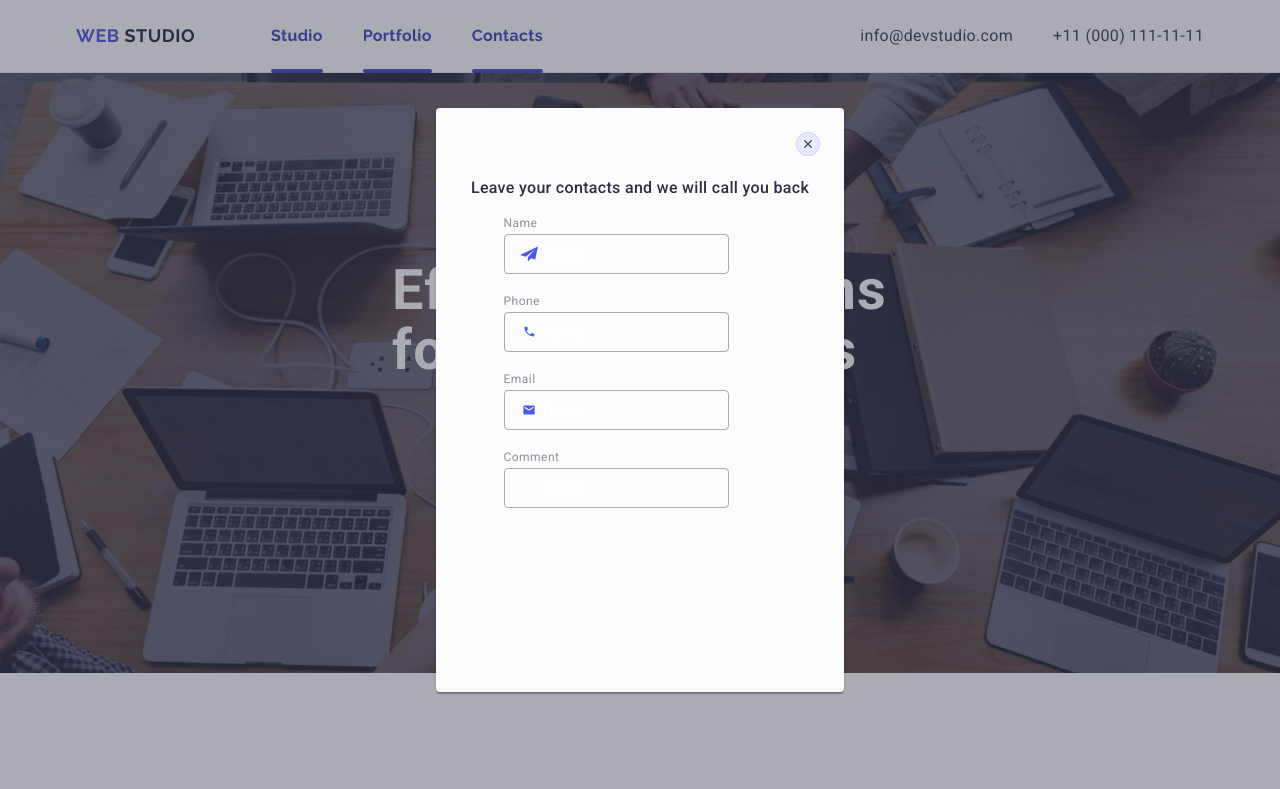
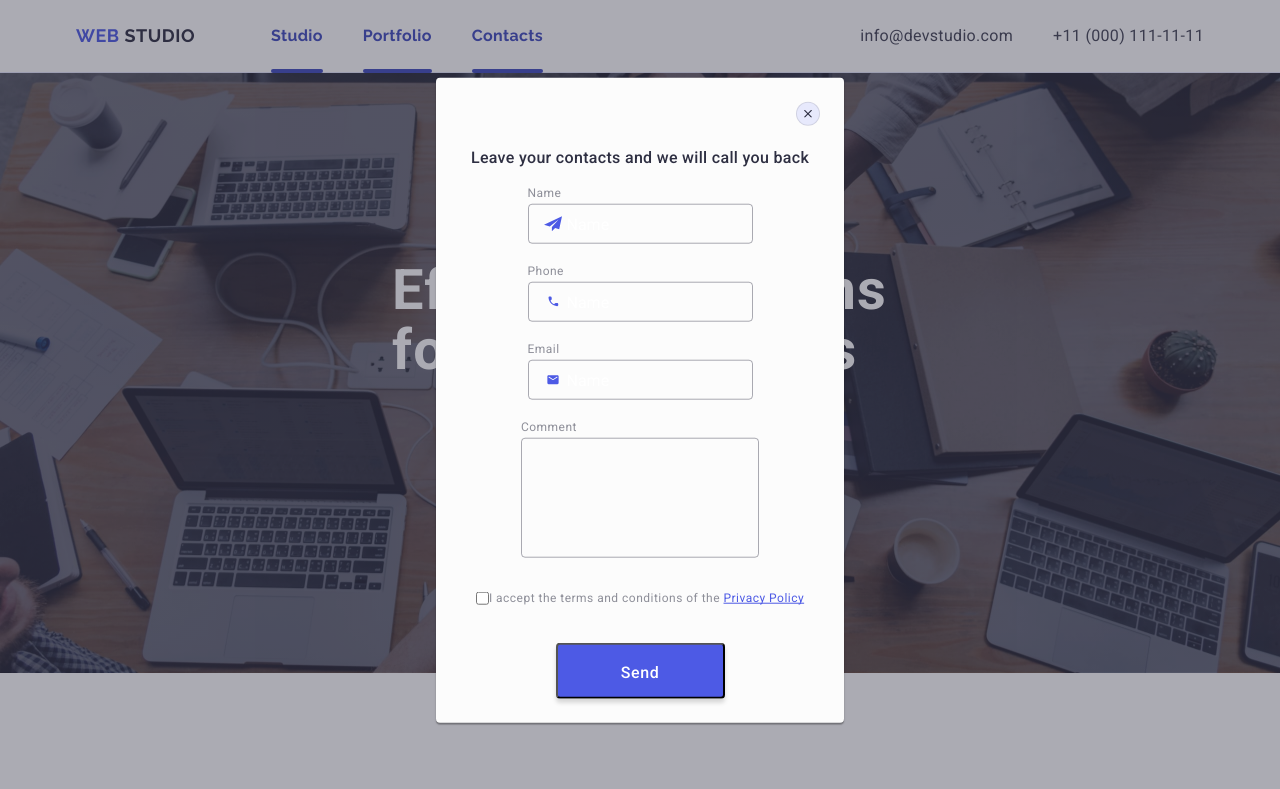
Before and after one commit to Legionchik/goit-markup-hw-06, a plain HTML site: page index.html in a window 1280 px wide. Shown: the top 789 px of the page. Drawn offline with nearby package versions, Linux system fonts and the light colour scheme.

Commit message:
commit message

```diff
--- a/css/styles.css
+++ b/css/styles.css
@@ -739,7 +739,10 @@ margin-top: 68px;
   flex-direction: column;
   gap: 12px;
   max-width: 360px;
+  margin-right: 24px;
+  margin-left: 24px;
   align-items: center;
+  justify-content: center;
 }
 
 
@@ -756,11 +759,9 @@ font-size: 12px;
 line-height: 117%;
 letter-spacing: 0.04em;
 color: #8e8f99;
+margin-bottom: 4px;
+align-items: center;
 display: block;
-margin-bottom: 4px;
-display: flex;
-align-items: center;
-
 }
 
 .icon-input {
@@ -782,6 +783,7 @@ align-items: center;
 .input-forma:focus {
   border-color: #4D5AE5;
 }
+
 .icon-forma{
   fill: #4d5ae5;
   padding: 3px 0px;
@@ -793,3 +795,78 @@ top: 50%;
 transform:translateY(-50%);
 transition: fill 250ms cubic-bezier(0.4, 0, 0.2, 1);
 }
+
+.client-coment{
+  margin-bottom: 16px
+}
+.coments {
+  width: 100%;
+  height: 120px;
+  font-size: 12px;
+  line-height: 1.17;
+  letter-spacing: 0.04em;
+  color: rgba(46, 47, 66, 0.4);
+  border: 1px solid rgba(46, 47, 66, 0.4);
+  border-radius: 4px;
+  background-color: transparent;
+  padding: 8px 16px;
+  outline: transparent;
+  resize: none;
+  transition: border-color 250ms cubic-bezier(0.4, 0, 0.2, 1);
+}
+.coments:focus {
+  border-color: #4D5AE5;
+}
+
+.user-privacy{
+  margin-bottom: 24px;
+  border-radius: 4px;
+width: 360px;
+height: 16px;
+display: flex;
+  align-items: center;
+  justify-content: center;
+  flex-direction: row;
+
+}
+
+.checkbox {
+border-radius: 4px;
+/* width: 360px;
+height: 16px; */
+}
+
+.privaci-accept {
+  font-size: 12px;
+  line-height: 1.17;
+  letter-spacing: 0.04em;
+  color:#8e8f99;
+
+}
+.privacy-policy {
+  font-weight: 400;
+font-size: 12px;
+line-height: 117%;
+letter-spacing: 0.04em;
+color: #8e8f99;
+line-height: 133%;
+text-decoration: underline;
+text-decoration-skip-ink: none;
+color: #4d5ae5;
+}
+
+.botton-modal-forma {
+  border-radius: 4px;
+padding: 16px 32px;
+width: 169px;
+height: 56px;
+box-shadow: 0 4px 4px 0 rgba(0, 0, 0, 0.15);
+background: #4d5ae5;
+margin-bottom: 24px;
+font-weight: 500;
+font-size: 16px;
+line-height: 150%;
+letter-spacing: 0.04em;
+text-align: center;
+color: #fff;
+}
--- a/index.html
+++ b/index.html
@@ -521,6 +521,7 @@
             <div class="icon-input">
               <input
               id="user-name"
+              name="user-name"
               class="input-forma"
               type="text"
               placeholder="Name">
@@ -580,29 +581,40 @@
             </div>
           </div>
 
-          <div class="data-client">
+          <div class="client-coment">
             <label
             class="name-forma"
-            for="user-name"
+            for="user-comment"
             name="Name">Comment
             </label>
-
-            <div class="icon-input">
-              <input
-              id="user-name"
-              class="input-forma"
-              type="text"
-              placeholder="Name" >
-
-
-
-            </div>
+            <textarea
+            class="coments"
+            name="user-comment"
+            id="user-comment"
+            cols="30"
+            rows="10"
+            placeholder="Text input">
+            </textarea>
           </div>
 
 
+          <div class="user-privacy">
+              <input
+                id="user-privacy"
+                class="checkbox"
+                type="checkbox"
+                value="true"
+                name="user-privacy"
+                placeholder="Name"
+                visually-hidden >
+              <label for="user-privacy" class="privaci-accept">
+                I accept the terms and conditions of the <span class="privacy-policy">Privacy Policy</span>
+              </label>
+          </div>
 
-
-
+          <button class="botton-modal-forma"  type="button">
+            Send
+          </button>
 
         </form>
 
```
